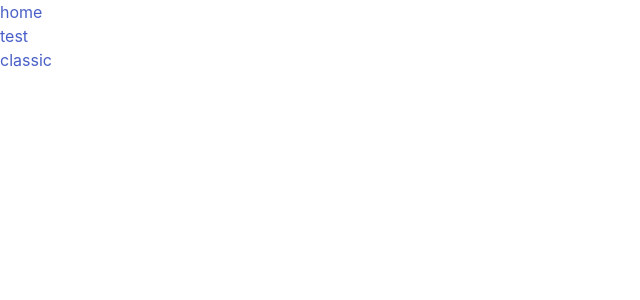
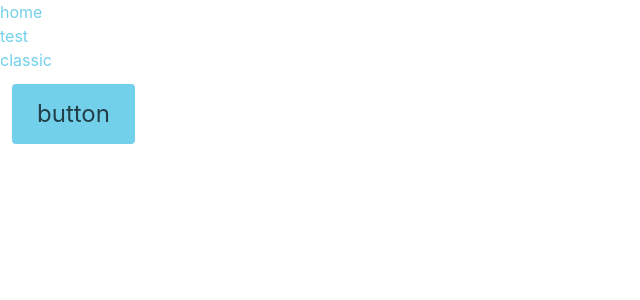
Before and after one commit to SakuraCase/practice-nuxt, a Nuxt app: page /bulma/custom in a window 1280 px wide. Before the commit this address had no page. Shown: the top 300 px of the page, without its empty margins (0-640 px from the left). Built offline with nearby package versions, Linux system fonts and the light colour scheme.

Commit message:
bulmaをカスタマイズしてみる

```diff
--- /dev/null
+++ b/assets/main.scss
@@ -0,0 +1,8 @@
+
+@import "~bulma/sass/utilities/initial-variables";
+@import "~bulma/sass/utilities/functions";
+
+$blue: #72d0eb;
+$primary: $blue;
+
+@import "~bulma/bulma";
--- a/nuxt.config.js
+++ b/nuxt.config.js
@@ -44,7 +44,8 @@ module.exports = {
   },
 
   css: [
-    'bulma'
+    {src: '~assets/main.scss', lang: 'scss'}
+    //'bulma'
   ],
 
   modules: [
--- /dev/null
+++ b/pages/bulma/custom.vue
@@ -0,0 +1,10 @@
+<template>
+  <div class="column">
+    <a href="#" class="button is-primary is-large">button</a>
+  </div>
+</template>
+
+<script>
+export default {
+}
+</script>
```
